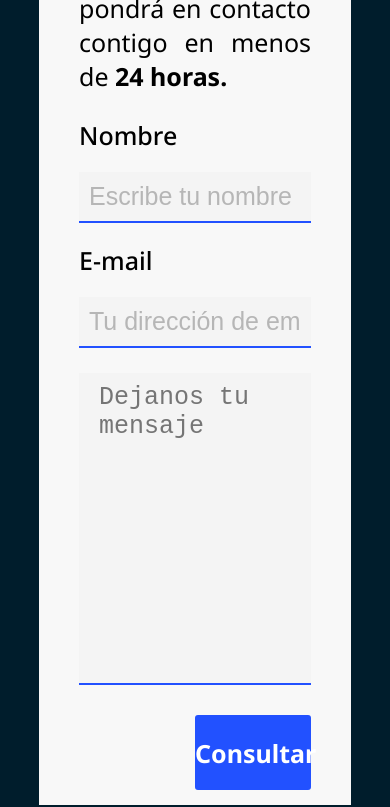
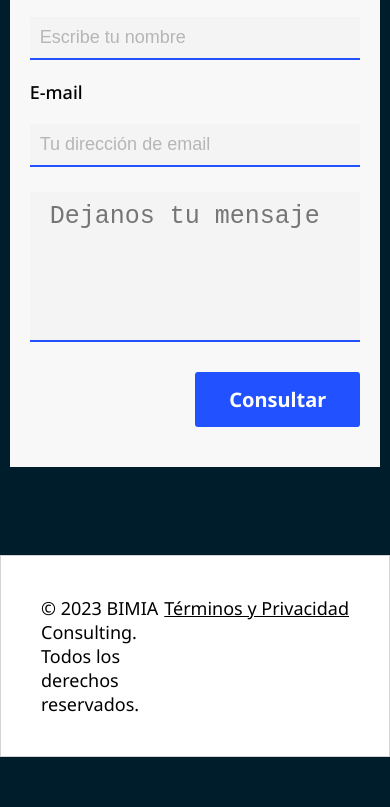
Before and after one commit to lu0tero/bimia, a website: page pages/contact.html in a window 390 px wide. Shown: the part 318-1125 px from the top of the page. After the commit the page ends 1075 px from the top, so only its background shows below. Drawn offline with Linux system fonts and the light colour scheme.

Commit message:
cambios en contact

```diff
--- a/sass/_contact.scss
+++ b/sass/_contact.scss
@@ -1,6 +1,4 @@
 .contact-body {
-    /* background: $index-gradient;
-    background-repeat: no-repeat; */
     background-color: #001d2c;
     position: relative;
     width: 100%;
@@ -12,17 +10,10 @@
             justify-content: center;
             align-items: center;
             font-family: $noto-font;
-                .contact-lines {
-                    position: absolute;
-                    z-index: -1;
-                    mix-blend-mode: overlay;
-                    width: 100%;
-                    height: 80%;
-                }
                 .form-container {
                     background-color: #F8F8F8;
                     padding: 20px 50px;
-                    width: 80%;
+                    width: 95%;
                     margin: 70px;
 
                         .form-info {
@@ -124,13 +115,14 @@
         }
 }
 
+
 @media only screen and (max-width: 700px) {
     .contact-body {
         padding-bottom: 220px;
             .contact-section {
                     .form-container {
-                        padding: 15px 40px;
-                        width: 80%;
+                        padding: 20px 30px;
+                        width: 90%;
                             .form-info {
                                     h2 {
                                         font-size: 35px;
@@ -173,6 +165,10 @@
                                                 width: 100%;
                                                 height: 100%;
                                             }
+                                            .submit-container {
+                                                padding-top: 20px;
+                                                padding-bottom: 20px;
+                                            }
                                     }
                             }
                     }
@@ -181,13 +177,76 @@
 
 }
 
+@media only screen and (max-width: 480px) {
+    .contact-body {
+            .contact-section {
+                    .form-container {
+                        padding: 20px 20px;
+                        width: 95%;
+                            .form-info {
+                                    h2 {
+                                        font-size: 30px;
+                                    }
+                                    p {
+                                        font-size: 20px;
+                                    }
+                            }
+                            form {
+                                display: flex;
+                                flex-direction: column;
+                                    .inputs-container {
+                                        width: 100%;
+                                        flex-direction: column;
+                                        gap: 20px;
+                                        padding: 25px 0;
+                                        height: 100%;
+                                            .input-div {
+                                                flex-direction: column;
+                                                align-items: flex-start;
+                                                    label {
+                                                        font-size: 18px;
+                                                    }
+                                                    input {
+                                                        font-size: 18px;
+                                                    }
+                                            }
+                                    }
+                                    .textarea-container {
+                                        display: flex;
+                                        position: initial;
+                                        flex-direction: column;
+                                        gap: 10px;
+                                            textarea {
+                                                width: 100%;
+                                                height: 150px;
+                                            }
+                                            .submit-container {
+                                                display: flex;
+                                                width: 100%;
+                                                justify-content: flex-end;
+                                                padding-top: 20px;
+                                                padding-bottom: 20px;
+                                                    button {
+                                                        height: 55px;
+                                                        font-size: 20px;
+                                                    }
+                                            }
+                                    }
+
+                            }
+                    }
+            }
+    }
+}
+
+
 @media only screen and (min-width: 700px) and (max-width: 1024px) {
     .contact-body {
         padding-bottom: 160px;
         .contact-section {
                 .form-container {
                     padding: 15px 40px;
-                    width: 80%;
+                    width: 95%;
                         .form-info {
                                 h2 {
                                     font-size: 55px;
--- a/sass/_header.scss
+++ b/sass/_header.scss
@@ -55,6 +55,9 @@ header {
                 display: none;
             }
             .contact-btn {
+                display: none;
+            }
+            .contact-btn-active {
                 display: none;
             }
             .logo {
--- a/sass/_work.scss
+++ b/sass/_work.scss
@@ -74,7 +74,7 @@
                             gap: 20px;
                             padding: 20px;
                             box-shadow: 0px 4.07px 4.07px rgba(0, 0, 0, 0.25);
-
+                            transition: ease-in-out 0.5s;
                             &:hover {
                                 transform: scale(1.02);
                                 transition: ease-in-out 0.5s;
```
Also changed, not shown: stylesheet/styles.css, 1 other file.
